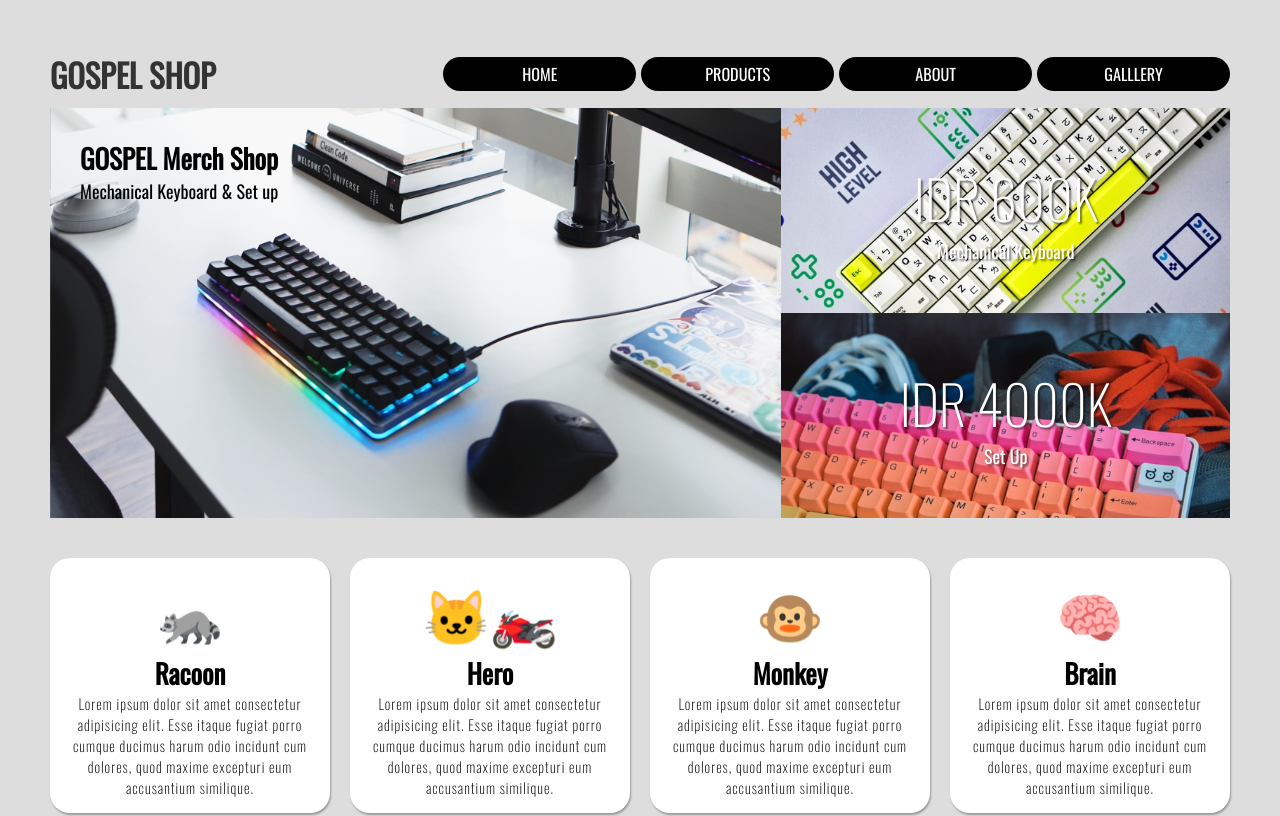
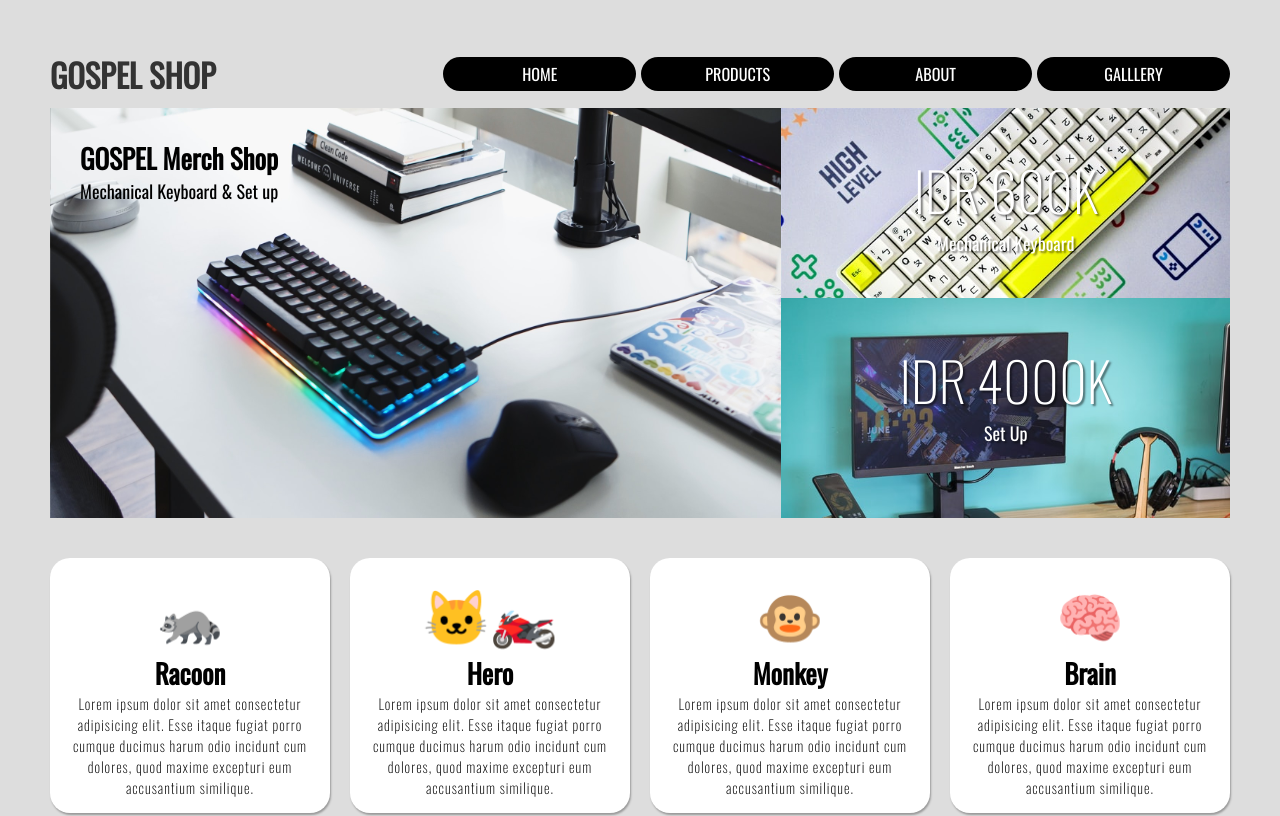
Before and after one commit to kelviinprawira/GospelShop, a plain HTML site: page index.html in a window 1280 px wide. Shown: the top 816 px of the page. Drawn offline with nearby package versions, Linux system fonts and the light colour scheme.

Commit message:
Menambahkan padding pada features-2

```diff
--- a/style.css
+++ b/style.css
@@ -61,8 +61,11 @@ header {
 
 .feature-2 {
   grid-area: feature-2;
-  background-image: url(img/gambar2.jpg);
+  background-image: url(img/gambar3.jpg);
   background-size: cover;
+  align-items: center;
+  padding-bottom: 30px;
+  box-sizing: border-box;
 }
 
 .features .price {
```
